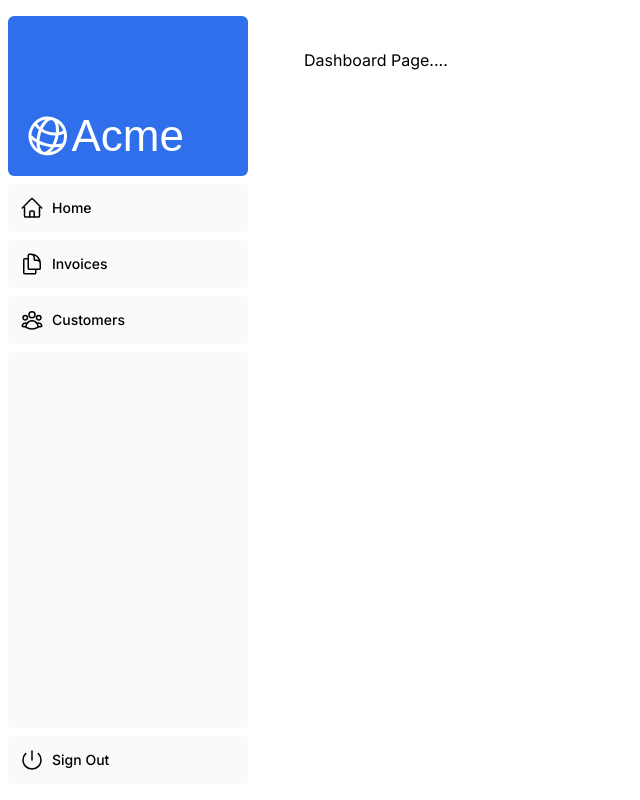
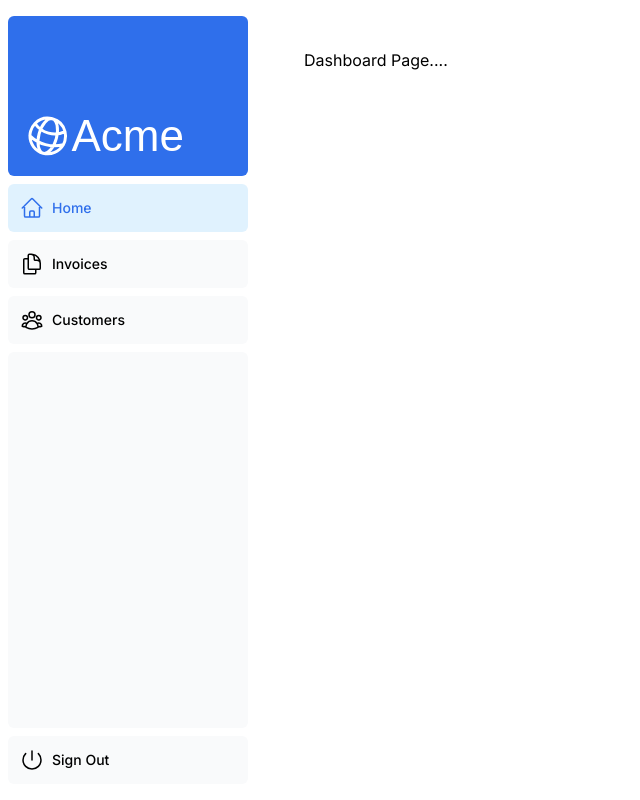
Before and after one commit to june4432/nextjs-dashboard, a Next.js app: page /dashboard in a window 1280 px wide. Shown: the whole page, without its empty margins (0-640 px from the left). Built offline with nearby package versions, Linux system fonts and the light colour scheme; a web font is replaced by a local one.

Commit message:
chapter5

```diff
--- a/app/ui/dashboard/nav-links.tsx
+++ b/app/ui/dashboard/nav-links.tsx
@@ -1,9 +1,13 @@
+'use client';
+
 import {
   DocumentDuplicateIcon,
   HomeIcon,
   UserGroupIcon,
 } from '@heroicons/react/24/outline';
 import Link from 'next/link';
+import { usePathname } from 'next/navigation';
+import clsx from 'clsx';
 
 // Map of links to display in the side navigation.
 // Depending on the size of the application, this would be stored in a database.
@@ -18,6 +22,8 @@
 ];
 
 export default function NavLinks() {
+
+  const pathname = usePathname();
   return (
     <>
       {links.map((link) => {
@@ -26,7 +32,12 @@
           <Link
             key={link.name}
             href={link.href}
-            className="flex h-[48px] grow items-center justify-center gap-2 rounded-md bg-gray-50 p-3 text-sm font-medium hover:bg-sky-100 hover:text-blue-600 md:flex-none md:justify-start md:p-2 md:px-3"
+            className={clsx(
+              'flex h-[48px] grow items-center justify-center gap-2 rounded-md bg-gray-50 p-3 text-sm font-medium hover:bg-sky-100 hover:text-blue-600 md:flex-none md:justify-start md:p-2 md:px-3',
+              {
+                'bg-sky-100 text-blue-600': pathname === link.href,
+              },
+            )}
           >
             <LinkIcon className="w-6" />
             <p className="hidden md:block">{link.name}</p>
```
